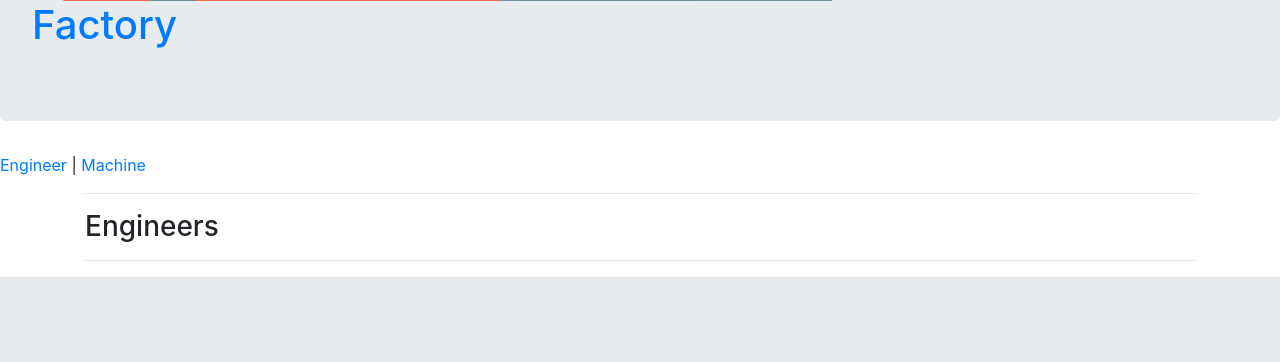
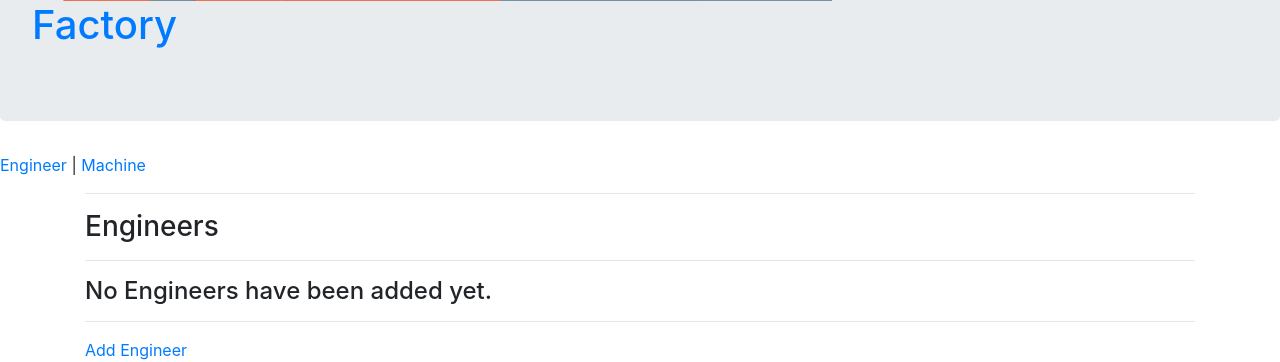
Before and after one commit to a-shevlin/Factory.Solution, an ASP.NET Core app: page /Engineer in a window 1280 px wide. Shown: the part 617-979 px from the top of the page. Before the commit the page ends 894 px from the top, so only its background shows below. Run offline with ASP.NET Core 8, Linux system fonts and the light colour scheme; the project's own start-up code is not run, and a stand-in starts its controllers and pages.

Commit message:
update Engineer/Index.cshtml to include button to /Create.cshtml.

```diff
--- a/Factory/Views/Engineer/Index.cshtml
+++ b/Factory/Views/Engineer/Index.cshtml
@@ -1,3 +1,22 @@
 @{
   Layout = "_Layout";
 }
+
+@using Factory.Models;
+
+@if(@Model.Count == 0)
+{
+  <h4>No Engineers have been added yet.</h4>
+}
+
+<ul>
+  @foreach (Engineer engineer in Model)
+  {
+    <li>@Html.ActionLink($"{engineer.Name}", "Details", new { id = engineer.Id })</li>
+  }
+</ul>
+
+<hr>
+<div class="rightBtn">
+  @Html.ActionLink("Add Engineer", "Create", "Engineer", null, new { @class="htmlButton"})
+</div>
```
